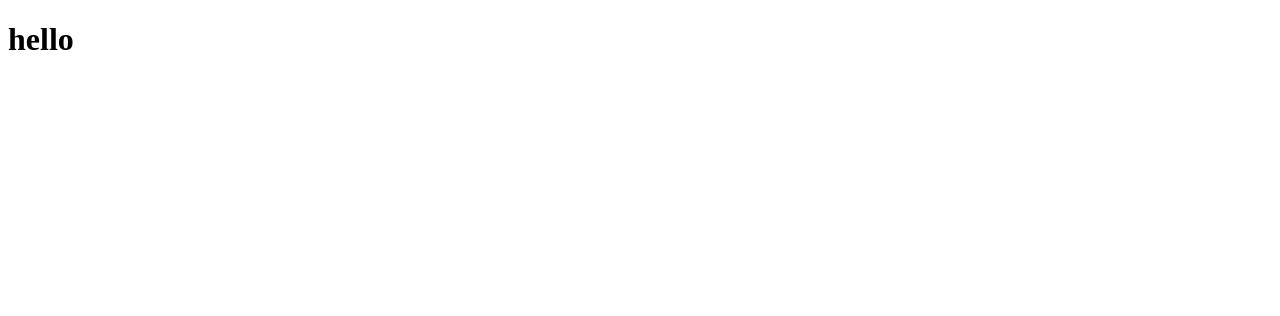
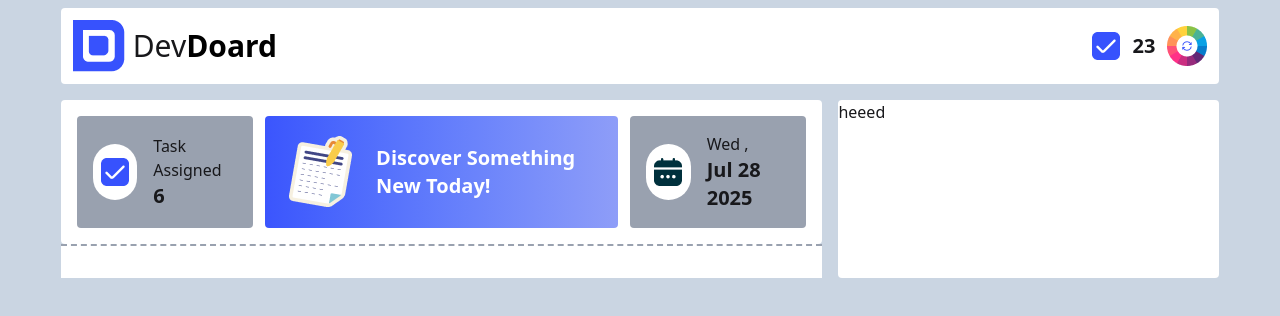
Before and after one commit to Sumiaya-Akther/assignment-5, a plain HTML site: page index.html in a window 1280 px wide. Drawn offline with nearby package versions, Linux system fonts and the light colour scheme.

Commit message:
navbar with task

```diff
--- a/index.html
+++ b/index.html
@@ -3,9 +3,68 @@
 <head>
     <meta charset="UTF-8">
     <meta name="viewport" content="width=device-width, initial-scale=1.0">
-    <title>Document</title>
+    <title>DevBoard</title>
+    <link href="https://cdn.jsdelivr.net/npm/daisyui@5.0.0-beta.9/daisyui.css" rel="stylesheet" type="text/css" />
+    <script src="https://cdn.jsdelivr.net/npm/@tailwindcss/browser@4"></script>
 </head>
-<body>
-    <h1>hello</h1>
+<body class="bg-slate-300 min-h-screen p-2">
+    <header class="w-11/12 mx-auto">
+      <nav class="bg-white rounded flex justify-between items-center p-3">
+        <div class=" flex items-center gap-2">
+          <img src="assets/logo.png" alt="">
+          <h1 class="text-3xl ">Dev<span class="font-bold text-3xl text-black">Doard</span></h1>
+        </div>
+        <div class="flex items-center gap-3">
+          <img src="assets/checkbox.png" alt="">
+          <p class="font-bold text-xl">23</p>
+          <button><img src="assets/theme-btn.png" alt=""></button>
+        </div>
+      </nav>
+    </header>
+    <main class="w-11/12 mx-auto my-4">
+        <div class="grid grid-cols-1 md:grid-cols-[2fr_1fr] gap-4">
+            <div>
+              <div class="bg-white rounded p-4 grid grid-cols-[1fr_2fr_1fr] gap-3">
+                <div class="bg-gray-400 rounded flex items-center gap-4 p-4">
+                  <div class="w-14 h-14 bg-white rounded-full flex justify-center items-center">
+                    <img src="assets/checkbox.png" alt="">
+                  </div>
+                  <div>
+                    <p>Task Assigned</p>
+                    <p class="font-bold text-xl">6</p>
+                  </div>
+                </div>
+                <div class="bg-linear-to-r from-[#3b55fd] to-[#8e9df8] rounded">
+                 <div class="p-4 flex items-center gap-4">
+                  <img src="assets/board.png" alt="">
+                  <p class="font-bold text-white text-xl">Discover Something <br>New Today!</p>
+                 </div>
+                </div>
+                <div class="bg-gray-400 rounded flex items-center gap-4 p-4">
+                  <div class="w-14 h-14 bg-white rounded-full flex justify-center items-center">
+                    <img src="assets/calender.png" alt="">
+                  </div>
+                  <div>
+                    <p>Wed ,
+                      <br>
+                      <span class="font-bold text-xl">Jul 28 2025</span>
+                    </p>
+                  </div>
+                </div>
+              </div>
+              <!-- card section -->
+              <div class="border-t-2 border-dashed border-gray-400 bg-white p-4">
+               <div class="grid grid-cols-2 lg:grid-cols-3 gap-3">
+                 <div>
+
+                 </div>
+               </div>
+              </div>
+            </div>
+          <div class="bg-white rounded">
+            <h1>heeed</h1>
+          </div>
+        </div>
+    </main>
 </body>
 </html>
```
Also changed, not shown: tailwind.config.js (added).
